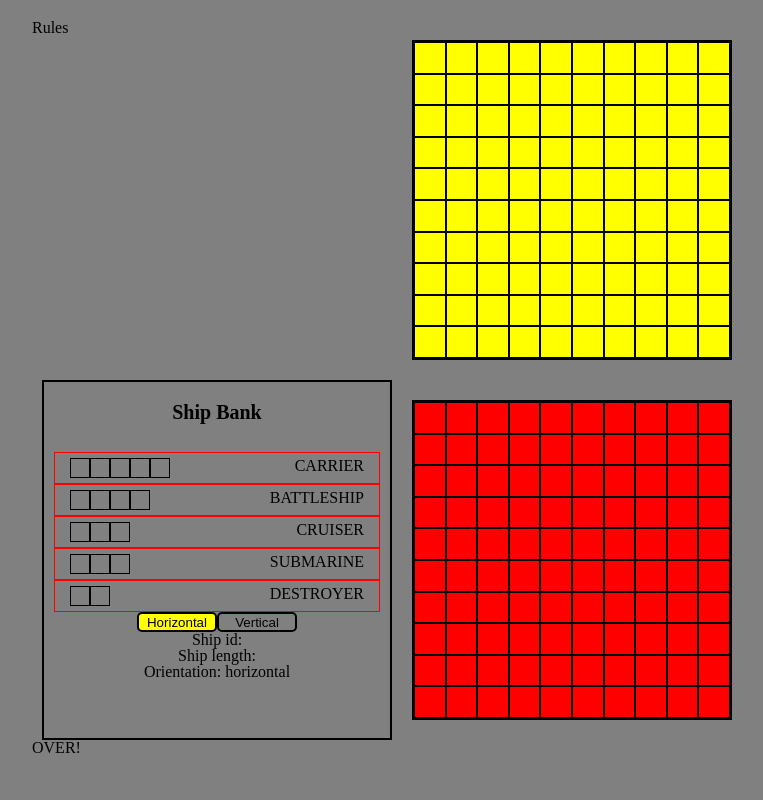
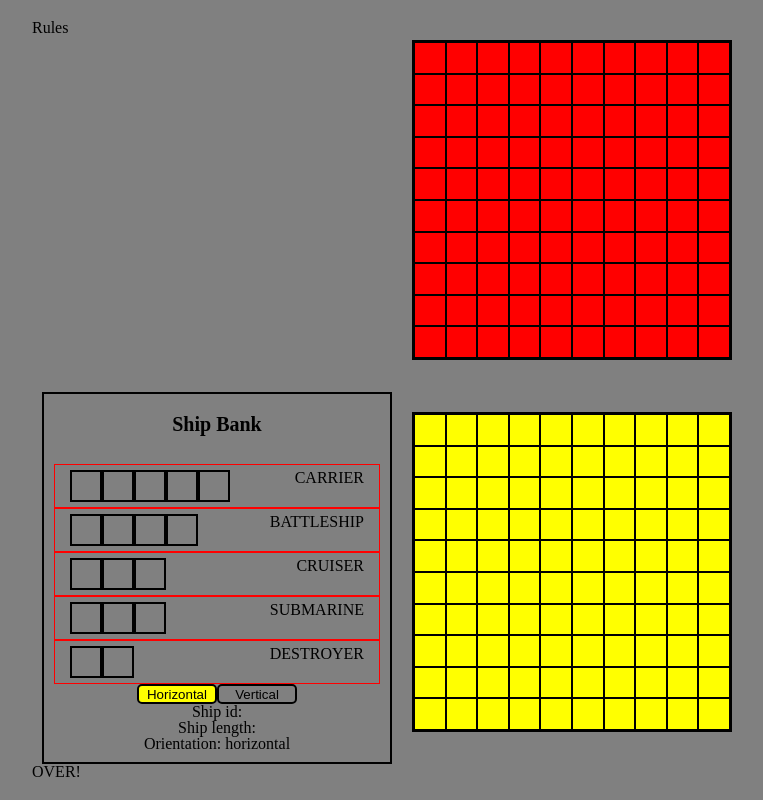
Before and after one commit to braxtonlemmon/battleship-react, a React (Create React App) app: page / in a window 1280 px wide. Shown: the whole page, without its empty margins (248-1011 px from the left). Built offline with nearby package versions, Linux system fonts and the light colour scheme.

Commit message:
Resize ship bank ships

```diff
--- a/src/components/PrimaryGame.js
+++ b/src/components/PrimaryGame.js
@@ -74,13 +74,16 @@ const PrimaryGame = () => {
   }
 
   const computerPlay = () => {
-    // setTimeout(() => {
+    setTimeout(() => {
+
+
       const board = { ...boardP };
       const coords = computer.generatePlay(board.board);
       computer.attack(board, coords);
       setBoardP(board);
-      setPlayerTurn(true);
-    // }, 1000)
+      setPlayerTurn(true)
+
+    }, 1000)
   }
 
   const isOver = () => {
@@ -95,7 +98,7 @@ const PrimaryGame = () => {
   return (
     <Container>
       <p>Rules</p>
-      <Board board={boardP} handleClick={handleClick} />
+      <Board board={boardC} handleClick={handleClick} />
       <ShipBank
         selectedId={selectedId}
         length={length}
@@ -104,7 +107,7 @@ const PrimaryGame = () => {
         setSelectedId={setSelectedId}
         setLength={setLength}
       />
-      <Board board={boardC} handleClick={handleClick} />
+      <Board board={boardP} handleClick={handleClick} />
       {isOver() && <div>OVER!</div>}
     </Container>
   );
--- a/src/components/ShipDisplay.js
+++ b/src/components/ShipDisplay.js
@@ -10,9 +10,9 @@ const ShipContainer = styled.div`
 `;
 
 const Cell = styled.div`
-  border: 1px solid black;
-  width: 20px;
-  height: 20px;
+  border: 2px solid black;
+  width: 2em;
+  height: 2em;
 `;
 
 const Ship = props => {
```
